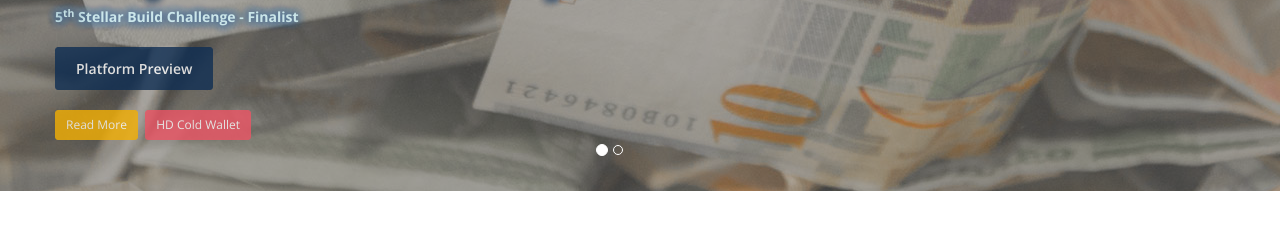
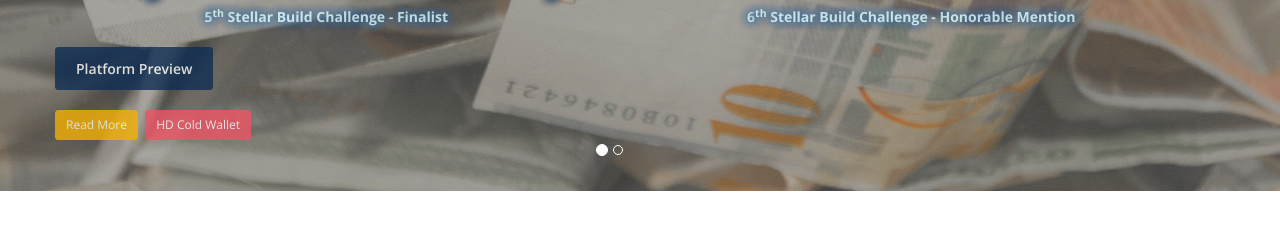
Before and after one commit to stellar-fox/landing, a plain HTML site: page index.html in a window 1280 px wide. Shown: the part 279-516 px from the top of the page. Drawn offline with nearby package versions, Linux system fonts and the light colour scheme.

Commit message:
Add 6th SBC mention

```diff
--- a/index.html
+++ b/index.html
@@ -58,7 +58,10 @@
                         We are <span class="stellar-style">Stellar Fox</span>.<br/>
                         Next generation, personal micro finance service, which offers
                         nearly instant and extremely low fee remittance service.</h1>
-                    <p>5<sup>th</sup> Stellar Build Challenge - Finalist</p>
+                    <div style="display: flex; flex-direction: row; justify-content: space-around">
+                        <p>5<sup>th</sup> Stellar Build Challenge - Finalist</p>
+                        <p>6<sup>th</sup> Stellar Build Challenge - Honorable Mention</p>
+                    </div>
                     <p>
                       <a class="btn btn-sm btn-primary"
                         href="https://wallet.stellarfox.net/"
@@ -93,7 +96,10 @@
                     Simple and robust service to transfer
                     value to anyone in the World in seconds.
                     We simplify complexity.</h1>
-                    <p>5<sup>th</sup> Stellar Build Challenge - Finalist</p>
+                    <div style="display: flex; flex-direction: row; justify-content: space-around">
+                        <p>5<sup>th</sup> Stellar Build Challenge - Finalist</p>
+                        <p>6<sup>th</sup> Stellar Build Challenge - Honorable Mention</p>
+                    </div>
                     <p>
                       <a class="btn btn-sm btn-primary"
                         href="https://wallet.stellarfox.net"
```
